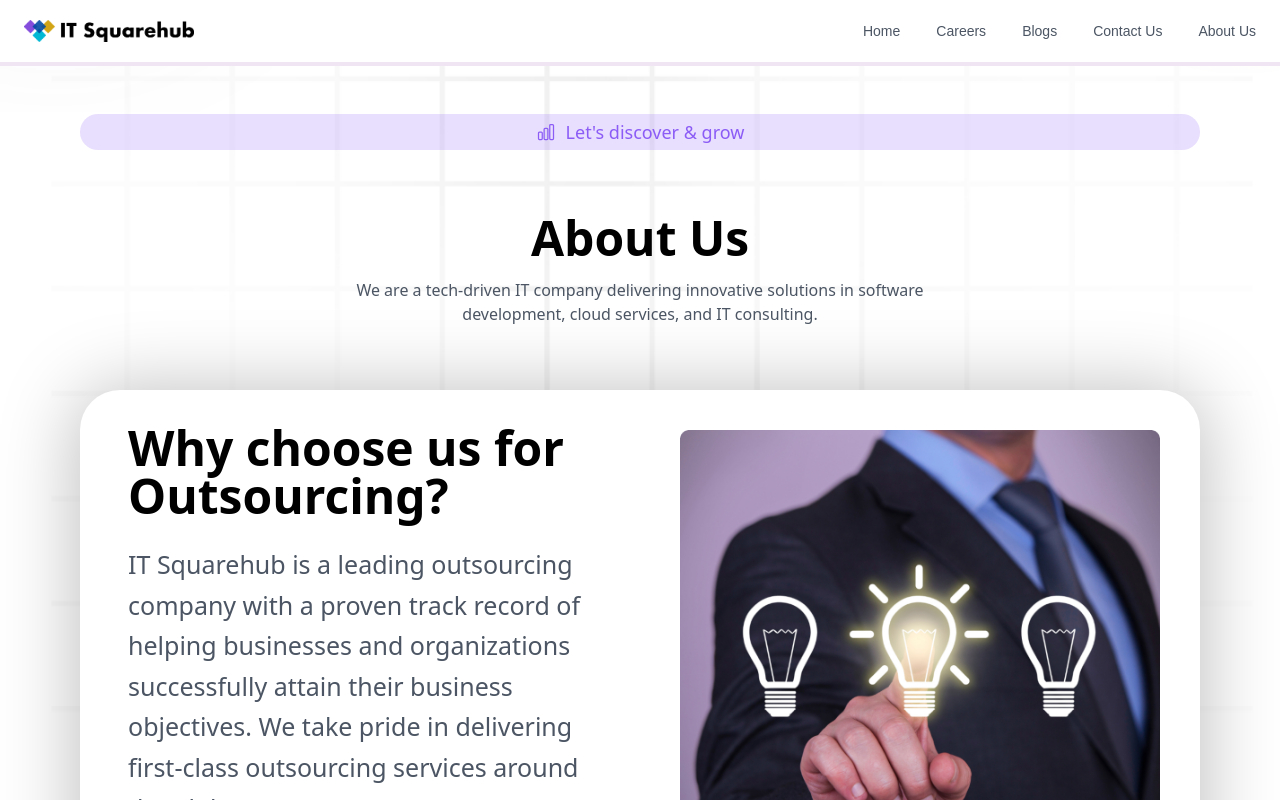
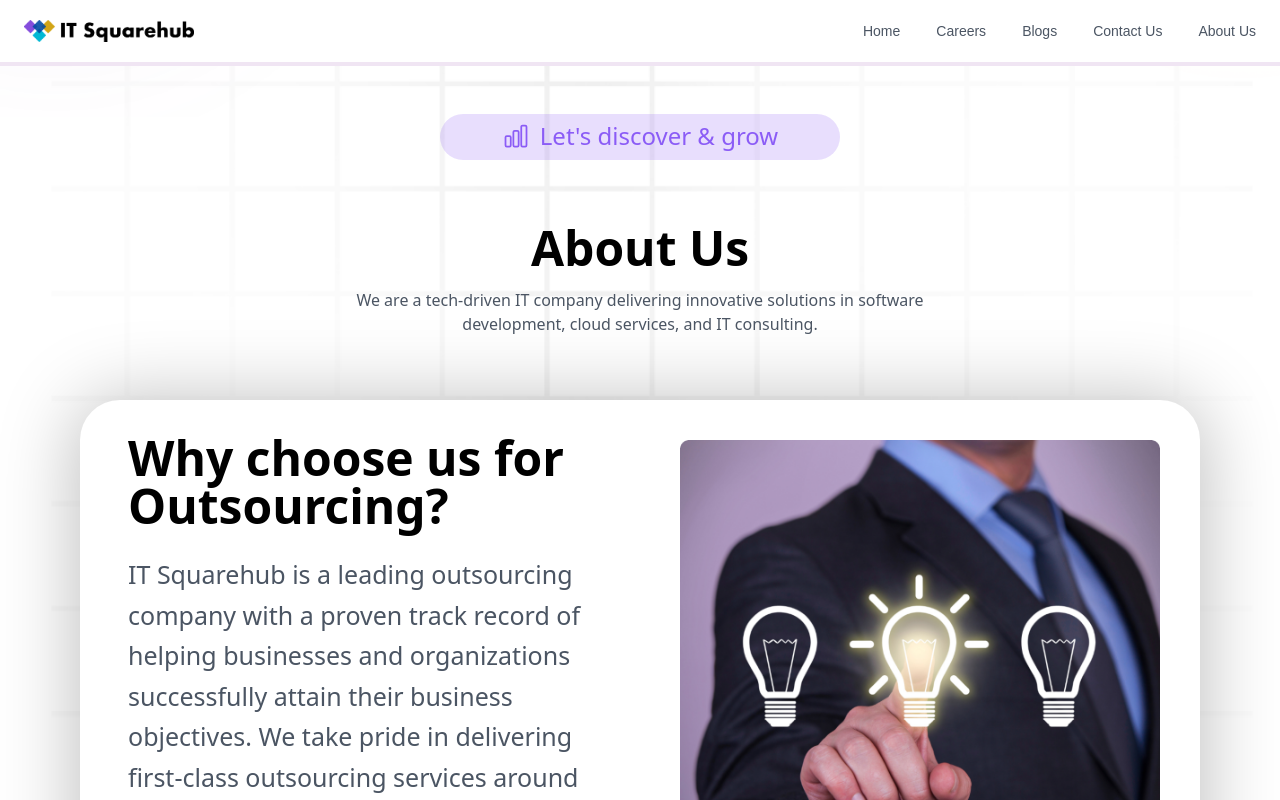
Before and after one commit to Kirifer/its.hub.website, a Nuxt app: page /about in a window 1280 px wide. Shown: the top 800 px of the page. Built offline with nearby package versions, Linux system fonts and the light colour scheme; a web font is replaced by a local one.

Commit message:
feat: latest page v4

```diff
--- a/app/pages/about.vue
+++ b/app/pages/about.vue
@@ -7,9 +7,10 @@
       <!-- Header -->
 
       <div
-        class="flex items-center gap-2.5 px-4 py-1 justify-center text-center text-base sm:text-lg font-normal text-violet-500 bg-violet-500/20 rounded-full"
+        class="flex items-center gap-2.5  pb-2 py-1.5 justify-center text-center text-2xl font-normal text-violet-500 bg-violet-500/20 rounded-[70px] mx-auto"
+        style="width: 400px"
       >
-        <ChartBarIcon class="h-4 w-4 sm:h-5 sm:w-5 text-violet-500" />
+        <ChartBarIcon class="h-7 w-7 text-violet-500" />
         <span>Let's discover & grow</span>
       </div>
 
--- a/app/pages/index.vue
+++ b/app/pages/index.vue
@@ -75,7 +75,7 @@
   </div>
 
   <!-- Features Section -->
-  <div class="container mx-auto px-4 pt-12">
+  <div class="container mx-auto px-4 pt-20">
     <div class="space-y-10">
       <!-- Feature Items -->
       <div
```
